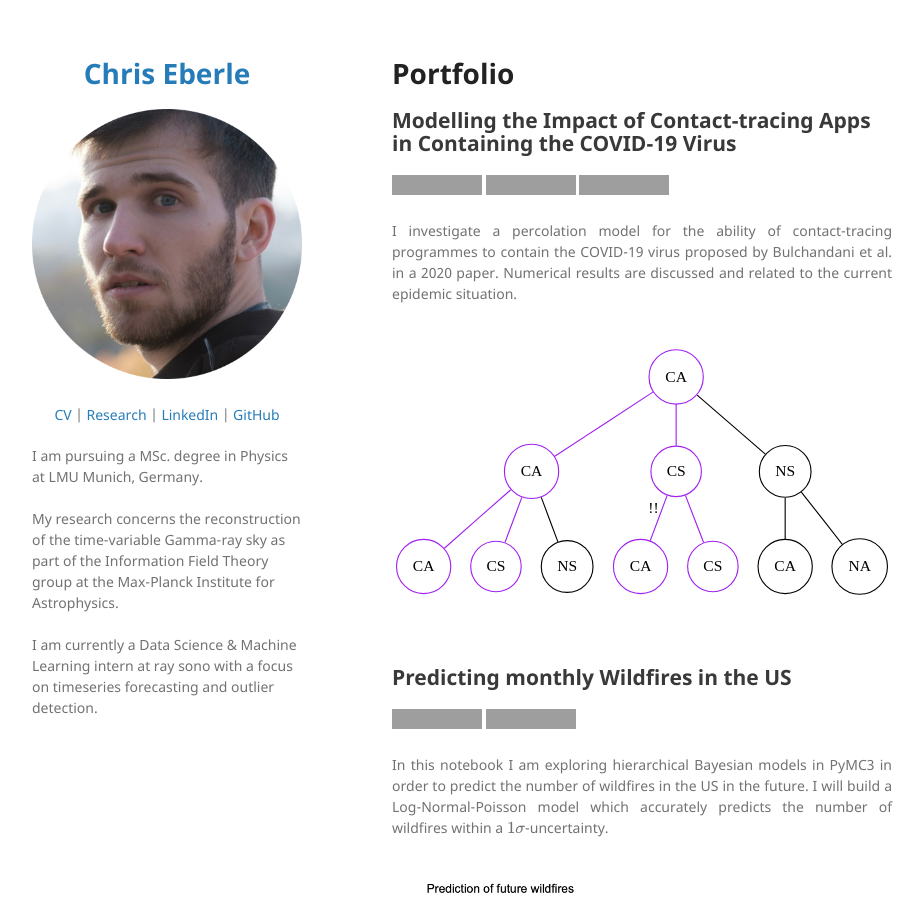
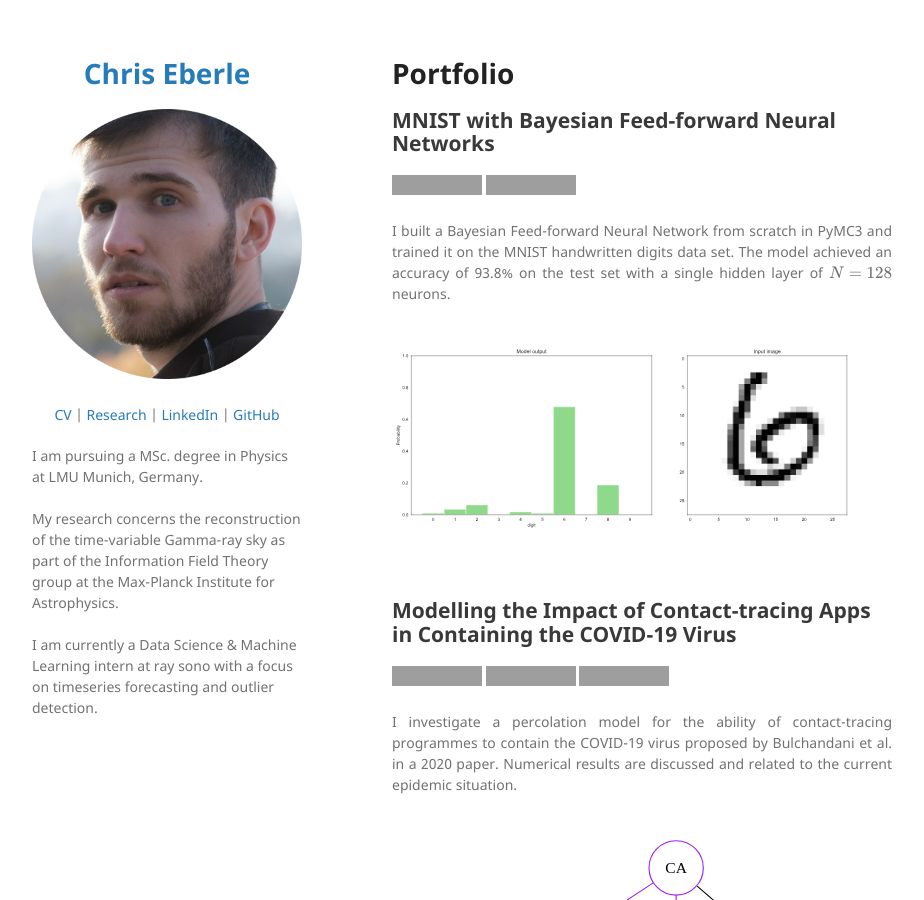
Before and after one commit to christopheberle/christopheberle.github.io, a Jekyll site: the page built from index.md, in a window 1280 px wide and 900 px high. Shown: the whole window, without its empty margins (178-1102 px from the left). Built offline with Jekyll 4.4.1, drawn with Linux system fonts in a browser that asks for light colours; formulas are drawn with MathJax 3; grey boxes are pictures that could not be loaded.

Commit message:
added BNN project

```diff
--- a/index.md
+++ b/index.md
@@ -3,6 +3,15 @@ layout: default
 ---
 
 # Portfolio
+
+## MNIST with Bayesian Feed-forward Neural Networks
+[![View on GitHub](https://img.shields.io/badge/GitHub-View_on_GitHub-blue?logo=GitHub)](https://github.com/christopheberle/bayesian-neural-network)
+[![Open Notebook](https://img.shields.io/badge/Jupyter-Open_Notebook-blue?logo=Jupyter)](https://github.com/christopheberle/bayesian-neural-network/blob/main/BNN.ipynb)
+
+<div style="text-align: justify">I built a Bayesian Feed-forward Neural Network from scratch in PyMC3 and trained it on the MNIST handwritten digits data set. The model achieved an accuracy of 93.8% on the test set with a single hidden layer of \(N=128\) neurons.</div>
+<br>
+<center><img src="assets/img/BNN_pred.svg"/></center>
+<br><br>
 
 ## Modelling the Impact of Contact-tracing Apps in Containing the COVID-19 Virus
 [![View on GitHub](https://img.shields.io/badge/GitHub-View_on_GitHub-blue?logo=GitHub)](https://github.com/christopheberle/covid-percolation)
@@ -12,7 +21,6 @@ layout: default
 <div style="text-align: justify">I investigate a percolation model for the ability of contact-tracing programmes to contain the COVID-19 virus proposed by Bulchandani et al. in a 2020 paper. Numerical results are discussed and related to the current epidemic situation.</div>
 <br>
 <center><img src="assets/img/infection-graph-tracing.svg"/></center>
-
 <br><br>
 
 ## Predicting monthly Wildfires in the US
```
Also changed, not shown: assets/img/BNN_pred.svg (added), 6 other files.
